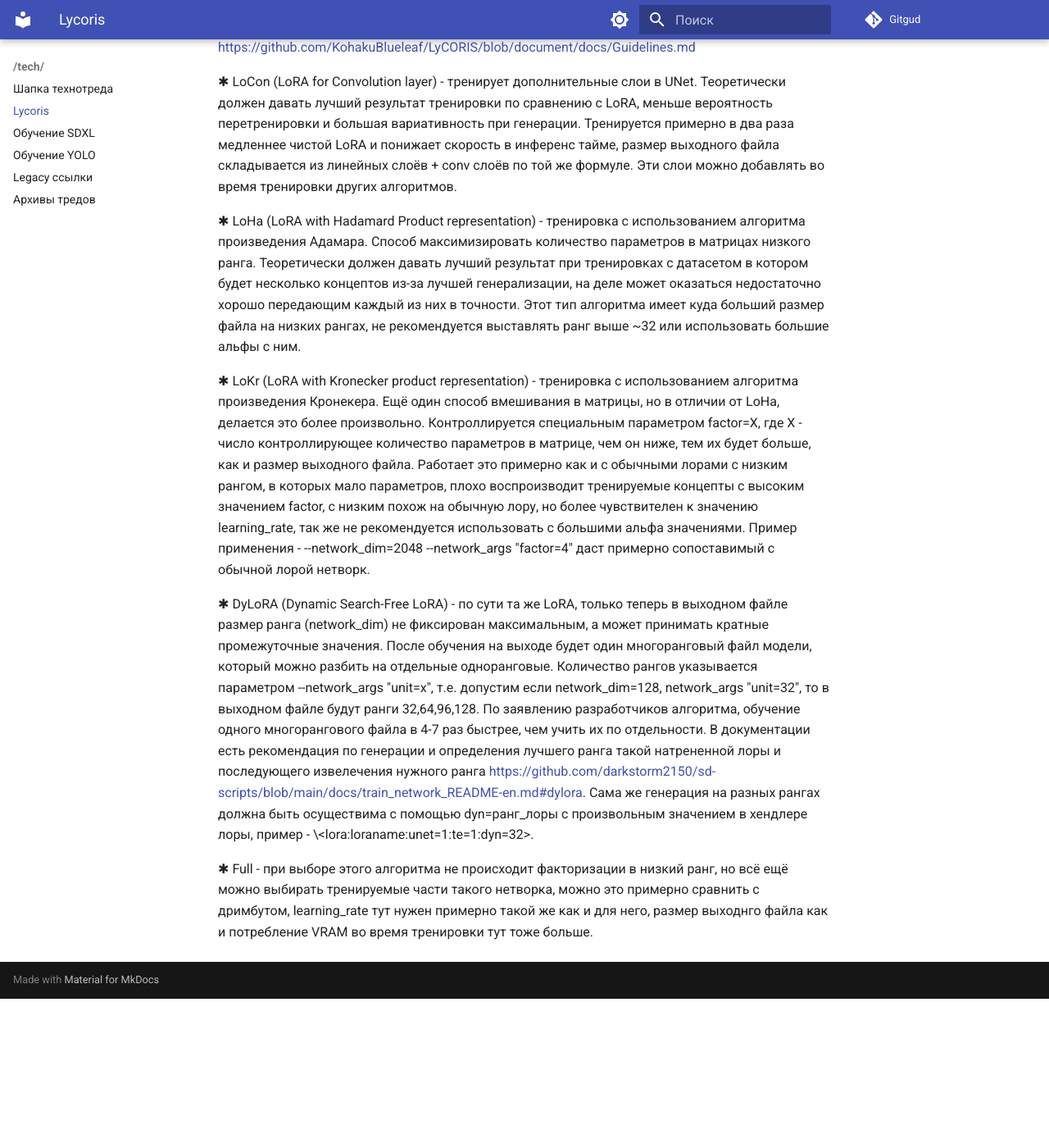
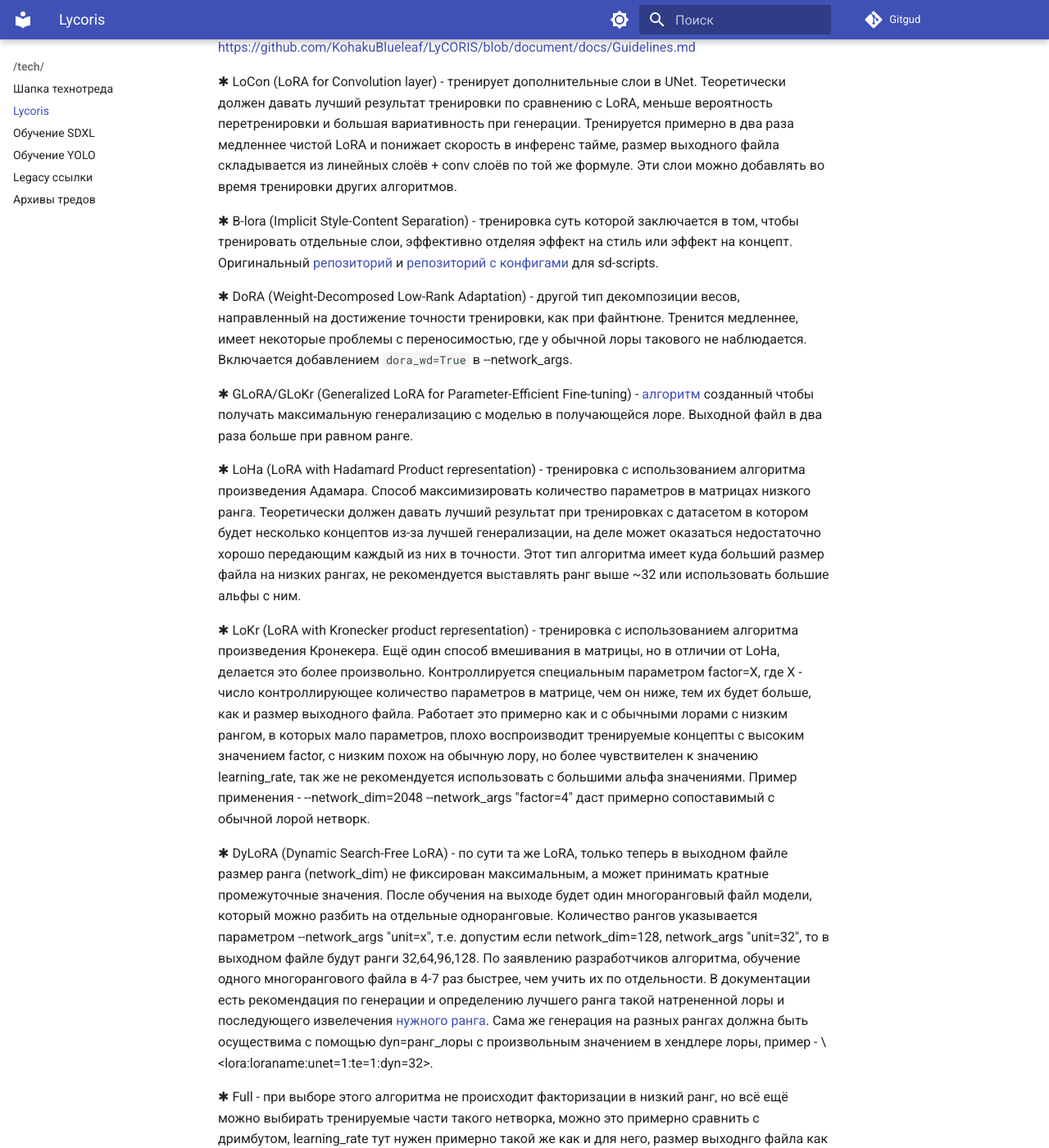
Before and after one commit to 2ch-ai/wiki, an MkDocs documentation site: the page built from docs/tech/lycoris.md, in a window 1280 px wide and 1400 px high, scrolled down 275 px. Shown: the whole window at 82% size. Built offline with MkDocs 1.6.1 and Material for MkDocs 9.7.7, drawn with Linux system fonts in a browser that asks for light colours; before the commit the page ends 1493 px from its top, so only the background shows below that.

Commit message:
Lycoris алгоритмы

```diff
--- a/docs/tech/lycoris.md
+++ b/docs/tech/lycoris.md
@@ -4,10 +4,16 @@
 
 ✱ LoCon (LoRA for Convolution layer) - тренирует дополнительные слои в UNet. Теоретически должен давать лучший результат тренировки по сравнению с LoRA, меньше вероятность перетренировки и большая вариативность при генерации. Тренируется примерно в два раза медленнее чистой LoRA и понижает скорость в инференс тайме, размер выходного файла складывается из линейных слоёв + conv слоёв по той же формуле. Эти слои можно добавлять во время тренировки других алгоритмов.
 
+✱ B-lora (Implicit Style-Content Separation) - тренировка суть которой заключается в том, чтобы тренировать отдельные слои, эффективно отделяя эффект на стиль или эффект на концепт. Оригинальный [репозиторий](https://github.com/yardenfren1996/B-LoRA) и [репозиторий с конфигами](https://github.com/ThereforeGames/blora_for_kohya) для sd-scripts.
+
+✱ DoRA (Weight-Decomposed Low-Rank Adaptation) - другой тип декомпозиции весов, направленный на достижение точности тренировки, как при файнтюне. Тренится медленнее, имеет некоторые проблемы с переносимостью, где у обычной лоры такового не наблюдается. Включается добавлением `dora_wd=True` в --network_args.
+
+✱ GLoRA/GLoKr (Generalized LoRA for Parameter-Efficient Fine-tuning) - [алгоритм](https://arxiv.org/abs/2306.07967) созданный чтобы получать максимальную генерализацию с моделью в получающейся лоре. Выходной файл в два раза больше при равном ранге.
+
 ✱ LoHa (LoRA with Hadamard Product representation) - тренировка с использованием алгоритма произведения Адамара. Способ максимизировать количество параметров в матрицах низкого ранга. Теоретически должен давать лучший результат при тренировках с датасетом в котором будет несколько концептов из-за лучшей генерализации, на деле может оказаться недостаточно хорошо передающим каждый из них в точности. Этот тип алгоритма имеет куда больший размер файла на низких рангах, не рекомендуется выставлять ранг выше ~32 или использовать большие альфы с ним.
 
 ✱ LoKr (LoRA with Kronecker product representation) - тренировка с использованием алгоритма произведения Кронекера. Ещё один способ вмешивания в матрицы, но в отличии от LoHa, делается это более произвольно. Контроллируется специальным параметром factor=X, где X - число контроллирующее количество параметров в матрице, чем он ниже, тем их будет больше, как и размер выходного файла. Работает это примерно как и с обычными лорами с низким рангом, в которых мало параметров, плохо воспроизводит тренируемые концепты с высоким значением factor, с низким похож на обычную лору, но более чувствителен к значению learning_rate, так же не рекомендуется использовать с большими альфа значениями. Пример применения - --network_dim=2048 --network_args "factor=4" даст примерно сопоставимый с обычной лорой нетворк.
 
-✱ DyLoRA (Dynamic Search-Free LoRA) - по сути та же LoRA, только теперь в выходном файле размер ранга (network_dim) не фиксирован максимальным, а может принимать кратные промежуточные значения. После обучения на выходе будет один многоранговый файл модели, который можно разбить на отдельные одноранговые. Количество рангов указывается параметром --network_args "unit=x", т.е. допустим если network_dim=128, network_args "unit=32", то в выходном файле будут ранги 32,64,96,128. По заявлению разработчиков алгоритма, обучение одного многорангового файла в 4-7 раз быстрее, чем учить их по отдельности. В документации есть рекомендация по генерации и определения лучшего ранга такой натрененной лоры и последующего извелечения нужного ранга [https://github.com/darkstorm2150/sd-scripts/blob/main/docs/train_network_README-en.md#dylora](https://github.com/darkstorm2150/sd-scripts/blob/main/docs/train_network_README-en.md#dylora). Сама же генерация на разных рангах должна быть осуществима с помощью dyn=ранг_лоры с произвольным значением в хендлере лоры, пример - \<lora:loraname:unet=1:te=1:dyn=32\>.
+✱ DyLoRA (Dynamic Search-Free LoRA) - по сути та же LoRA, только теперь в выходном файле размер ранга (network_dim) не фиксирован максимальным, а может принимать кратные промежуточные значения. После обучения на выходе будет один многоранговый файл модели, который можно разбить на отдельные одноранговые. Количество рангов указывается параметром --network_args "unit=x", т.е. допустим если network_dim=128, network_args "unit=32", то в выходном файле будут ранги 32,64,96,128. По заявлению разработчиков алгоритма, обучение одного многорангового файла в 4-7 раз быстрее, чем учить их по отдельности. В документации есть рекомендация по генерации и определению лучшего ранга такой натрененной лоры и последующего извелечения [нужного ранга](https://github.com/darkstorm2150/sd-scripts/blob/main/docs/train_network_README-en.md#dylora). Сама же генерация на разных рангах должна быть осуществима с помощью dyn=ранг_лоры с произвольным значением в хендлере лоры, пример - \<lora:loraname:unet=1:te=1:dyn=32\>.
 
 ✱ Full - при выборе этого алгоритма не происходит факторизации в низкий ранг, но всё ещё можно выбирать тренируемые части такого нетворка, можно это примерно сравнить с дримбутом, learning_rate тут нужен примерно такой же как и для него, размер выходнго файла как и потребление VRAM во время тренировки тут тоже больше.
```
